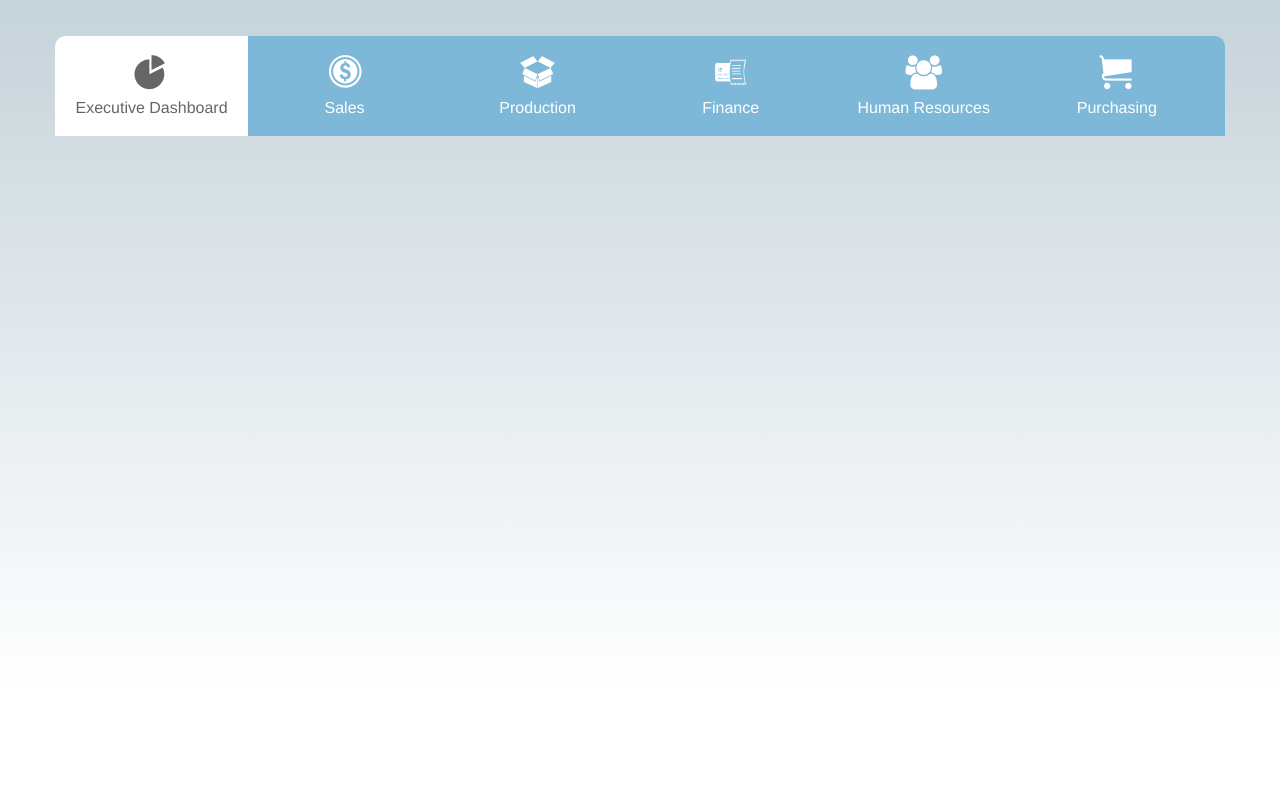
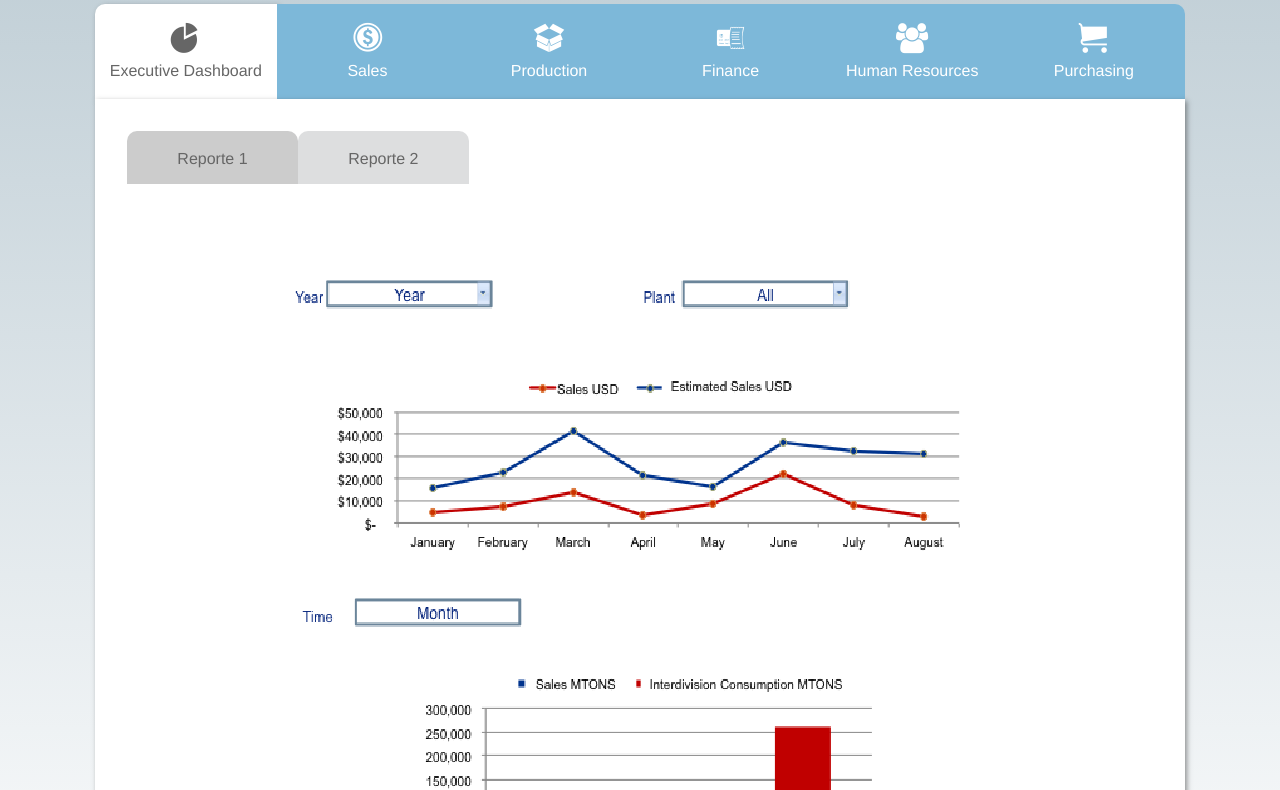
Before and after one commit to owen8505/smurfit, a plain HTML site: page index.html in a window 1280 px wide. Shown: the part 108-898 px from the top of the page. Before the commit the page ends 800 px from the top, so only its background shows below. Drawn offline with Linux system fonts and the light colour scheme.

Commit message:
make it better

```diff
--- a/css/foundation.css
+++ b/css/foundation.css
@@ -108,7 +108,7 @@ select {
   margin-right: auto;
   margin-top: 0;
   margin-bottom: 0;
-  max-width: 75em; }
+  max-width: 70em; }
   .row:before, .row:after {
     content: " ";
     display: table; }
--- a/css/smurfit.scss
+++ b/css/smurfit.scss
@@ -11,35 +11,37 @@ $color-medium-gray: #CCCCCC;
 $color-dark-gray: #666666;
 
 body{
-  background: linear-gradient(to bottom, $color-light-blue 0%, white 100%);
   font-family: 'Helvetica';
 }
 
-/*
- Header Section
-*/
-
-.logo{
-  margin: 1.5em 0;
+.container{
+  background: linear-gradient(to bottom, $color-light-blue 0%, white 100%);
 }
 
-/*
-  Main Section
-*/
+//Header Section
+.logo{
+  margin: 1em 0;
+}
 
+//Nav Section
 .main-section{
-
-}
+  box-sizing: border-box;
+  padding: 0px;
 
   nav{
     ul.tab-nav{
-    background-color: $color-medium-blue;
-    border-radius: 10px 10px 0px 0px;
       font-size: 0;
       list-style: none;
       margin: 0px;
-    overflow: hidden;
       padding: 0px;
+
+
+      li{
+        background-color: $color-medium-blue;
+        display: inline-block;
+        text-align: center;
+        vertical-align: top;
+        width: 16.66%;
 
         a{
           color: white;
@@ -50,22 +52,92 @@ nav{
           width: 100%;
         }
 
-    a.selected{
+      }
+
+      li.selected{
           background-color: white;
+          box-shadow: 2px 2px 5px 0px rgba(50, 50, 50, 0.5);
+
+        a{
           color: $color-dark-gray;
         }
 
-    li{
-      display: inline-block;
-      text-align: center;
-      vertical-align: top;
-      width: 16.5%;
+      }
+
+      li.selected:hover{
+        background-color: white;
+      }
+
+      li:hover{
+        background-color: $color-light-blue;
+      }
+
+      li:first-child{
+        border-radius: 10px 0px 0px 0px;
+      }
+
+      li:last-child{
+        border-radius: 0px 10px 0px 0px;
       }
 
       .icon{
         display: block;
-      font-size: 34px;
+        font-size: 30px;
         margin-bottom: 0.2em;
       }
     }
   }
+
+  .main-container{
+
+    .main-content{
+      background-color: white;
+      box-shadow: 2px 2px 5px 0px rgba(50, 50, 50, 0.5);
+      padding: 2em;
+      height: 100%;
+
+      .content{
+        padding: 6em 1em;
+        text-align: center;
+      }
+    }
+
+  }
+
+  .sub-nav{
+    font-size: 0px;
+    list-style: none;
+    margin: 0px;
+    padding: 0px;
+
+    li{
+      background-color: $color-light-gray;
+      border-radius: 10px 10px 0px 0px;
+      display: inline-block;
+      font-size: 16px;
+      text-align: center;
+      vertical-align: top;
+      width: 16.66%;
+
+      a{
+        color: $color-dark-gray;
+        display: inline-block;
+        font-size: 16px;
+        padding: 1em 0.5em 0.8em;
+        text-decoration: none;
+        width: 100%;
+      }
+
+    }
+
+    li.selected{
+      background-color: $color-medium-gray;
+
+      a{
+        color: $color-dark-gray;
+      }
+
+    }
+  }
+
+}
--- a/index.html
+++ b/index.html
@@ -18,7 +18,7 @@
         <script src="js/vendor/modernizr-2.6.2.min.js"></script>
     </head>
     <body>
-
+        <div class="container">
             <header class="row">
                 <h1 class="small-12 medium-3 large-3 columns logo"><a href="/" title="TBD Home"><img src="img/logo.png" alt="Smurfit"></a></h1>
             </header>
@@ -26,7 +26,7 @@
             <section class="row main-section">
                 <nav class="small-12 medium-12 large-12 columns">
                     <ul class="tab-nav">
-                    <li><a href="" title="Executive Dashboard" class="selected"><span class="icon icon-pie"></span>Executive Dashboard</a></li>
+                        <li class="selected"><a href="" title="Executive Dashboard"><span class="icon icon-pie"></span>Executive Dashboard</a></li>
                         <li><a href="" title="Sales"><span class="icon icon-money"></span>Sales</a></li>
                         <li><a href="" title="Production"><span class="icon icon-box"></span>Production</a></li>
                         <li><a href="" title="Finance"><span class="icon icon-finance"></span>Finance</a></li>
@@ -34,7 +34,23 @@
                         <li><a href="" title="Purchasing"><span class="icon icon-cart"></span>Purchasing</a></li>
                     </ul>
                 </nav>
+
+                <div class="small-12 medium-12 large-12 columns main-container">
+                    <div class="main-content">
+                        <ul class="sub-nav">
+                            <li class="selected"><a href="">Reporte 1</a></li>
+                            <li><a href="">Reporte 2</a></li>
+                        </ul>
+                        <div class="content">
+                            <img src="img/example.png">
+                        </div>
+                    </div>
+                </div>
+
             </section>
+
+        </div>
+
 
         <script src="js/vendor/jquery-1.10.2.min.js"></script>
         <script src="js/vendor/prefixfree.min.js"></script>
```
Also changed, not shown: css/smurfit.css, img/example.png (added). Lines whose indentation alone changed are shown as unchanged.
